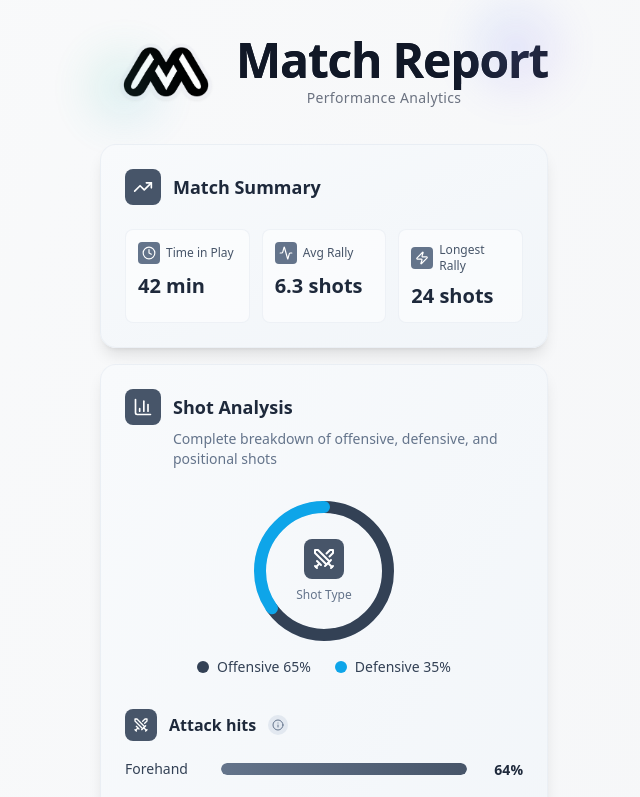
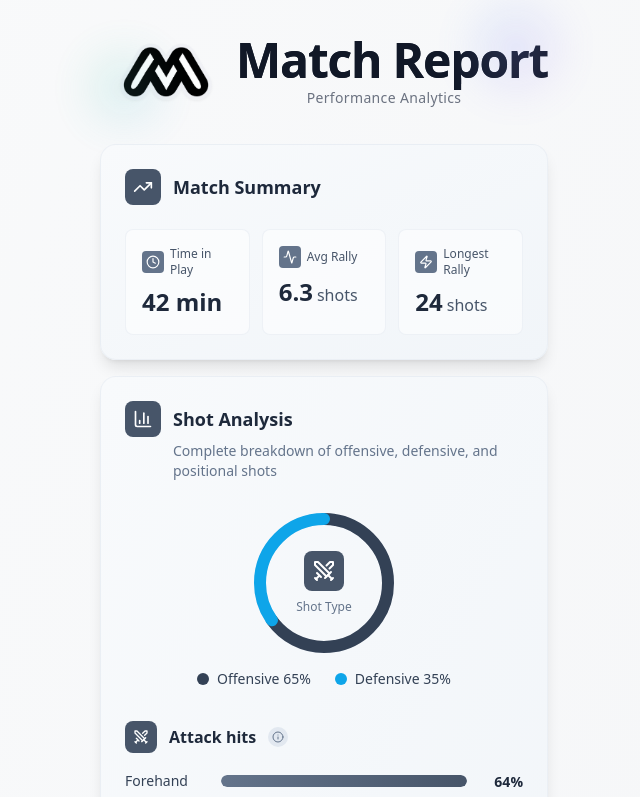
Before and after one commit to sdrrv/ai-report-demo, a React (Vite) app: page /ai-report-demo/report/1 in a window 1280 px wide. Shown: the top 797 px of the page, without its empty margins (316-956 px from the left). Built offline with nearby package versions, Linux system fonts and the light colour scheme.

Commit message:
feat: Fix

```diff
--- a/src/components/MatchSummary.tsx
+++ b/src/components/MatchSummary.tsx
@@ -12,57 +12,61 @@ interface MatchSummaryProps {
 
 const MatchSummary: React.FC<MatchSummaryProps> = ({
   gameData = {
-    timeInPlay: 25,
-    averageRally: 8,
-    longestRally: 23,
+    timeInPlay: 42,
+    averageRally: 6.3,
+    longestRally: 24,
   },
   delay = 0,
 }) => {
   return (
     <div className="mx-auto max-w-md">
       <div
-        className="mb-4 rounded-2xl border border-slate-200/50 bg-gradient-to-br from-slate-50 to-slate-100 p-6 shadow-lg"
+        className="mb-4 rounded-2xl border border-slate-200/50 bg-gradient-to-br from-slate-50 to-slate-100 p-4 shadow-lg sm:p-6"
         style={{
           animation: `fade-in 0.5s ease-out ${delay}ms both`,
         }}
       >
-        <div className="mb-6 flex items-center justify-between">
+        <div className="mb-4 flex items-center justify-between sm:mb-6">
           <div>
-            <h3 className="flex items-center gap-3 text-lg font-semibold text-slate-800">
-              <div className="rounded-lg bg-slate-600 p-2">
-                <TrendingUp className="h-5 w-5 text-white" />
+            <h3 className="flex items-center gap-2 text-base font-semibold text-slate-800 sm:gap-3 sm:text-lg">
+              <div className="rounded-lg bg-slate-600 p-1.5 sm:p-2">
+                <TrendingUp className="h-4 w-4 text-white sm:h-5 sm:w-5" />
               </div>
               Match Summary
             </h3>
           </div>
         </div>
 
-        <div className="grid grid-cols-3 gap-3">
-          <div className="rounded-lg border border-slate-200/50 bg-white/50 p-3">
+        {/* Responsive grid: 1 column on mobile, 3 columns on md+ screens */}
+        <div className="grid grid-cols-1 gap-3 md:grid-cols-3">
+          <div className="rounded-lg border border-slate-200/50 bg-white/50 p-3 sm:p-4">
             <div className="mb-2 flex items-center gap-1.5">
               <div className="rounded bg-slate-500 p-1">
                 <Clock className="h-3.5 w-3.5 text-white" />
               </div>
               <p className="text-xs font-medium text-slate-600">Time in Play</p>
             </div>
-            <p className="text-xl font-bold text-slate-800">
+            <p className="text-xl font-bold text-slate-800 sm:text-2xl">
               {gameData.timeInPlay} min
             </p>
           </div>
 
-          <div className="rounded-lg border border-slate-200/50 bg-white/50 p-3">
+          <div className="rounded-lg border border-slate-200/50 bg-white/50 p-3 sm:p-4">
             <div className="mb-2 flex items-center gap-1.5">
               <div className="rounded bg-slate-500 p-1">
                 <Activity className="h-3.5 w-3.5 text-white" />
               </div>
               <p className="text-xs font-medium text-slate-600">Avg Rally</p>
             </div>
-            <p className="text-xl font-bold text-slate-800">
-              {gameData.averageRally} shots
+            <p className="text-xl font-bold text-slate-800 sm:text-2xl">
+              {gameData.averageRally}
+              <span className="ml-1 text-sm font-normal text-slate-600 sm:text-base">
+                shots
+              </span>
             </p>
           </div>
 
-          <div className="rounded-lg border border-slate-200/50 bg-white/50 p-3">
+          <div className="rounded-lg border border-slate-200/50 bg-white/50 p-3 sm:p-4">
             <div className="mb-2 flex items-center gap-1.5">
               <div className="rounded bg-slate-500 p-1">
                 <Zap className="h-3.5 w-3.5 text-white" />
@@ -71,19 +75,17 @@ const MatchSummary: React.FC<MatchSummaryProps> = ({
                 Longest Rally
               </p>
             </div>
-            <p className="text-xl font-bold text-slate-800">
-              {gameData.longestRally} shots
+            <p className="text-xl font-bold text-slate-800 sm:text-2xl">
+              {gameData.longestRally}
+              <span className="ml-1 text-sm font-normal text-slate-600 sm:text-base">
+                shots
+              </span>
             </p>
           </div>
         </div>
       </div>
-    </div>
-  );
-};
 
-// Add the fade-in animation styles
-const style = document.createElement('style');
-style.textContent = `
+      <style jsx>{`
         @keyframes fade-in {
           from {
             opacity: 0;
@@ -94,7 +96,9 @@ style.textContent = `
             transform: translateY(0);
           }
         }
-`;
-document.head.appendChild(style);
+      `}</style>
+    </div>
+  );
+};
 
 export default MatchSummary;
```
Lines whose indentation alone changed are shown as unchanged.
